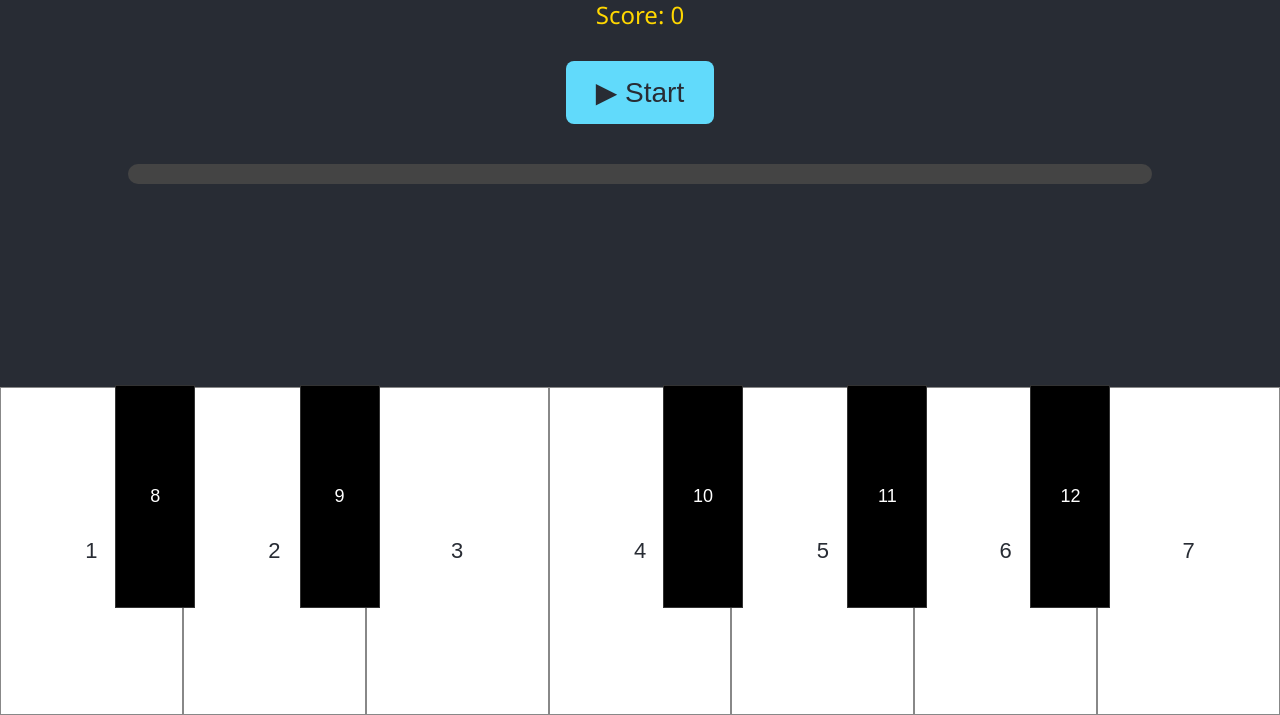
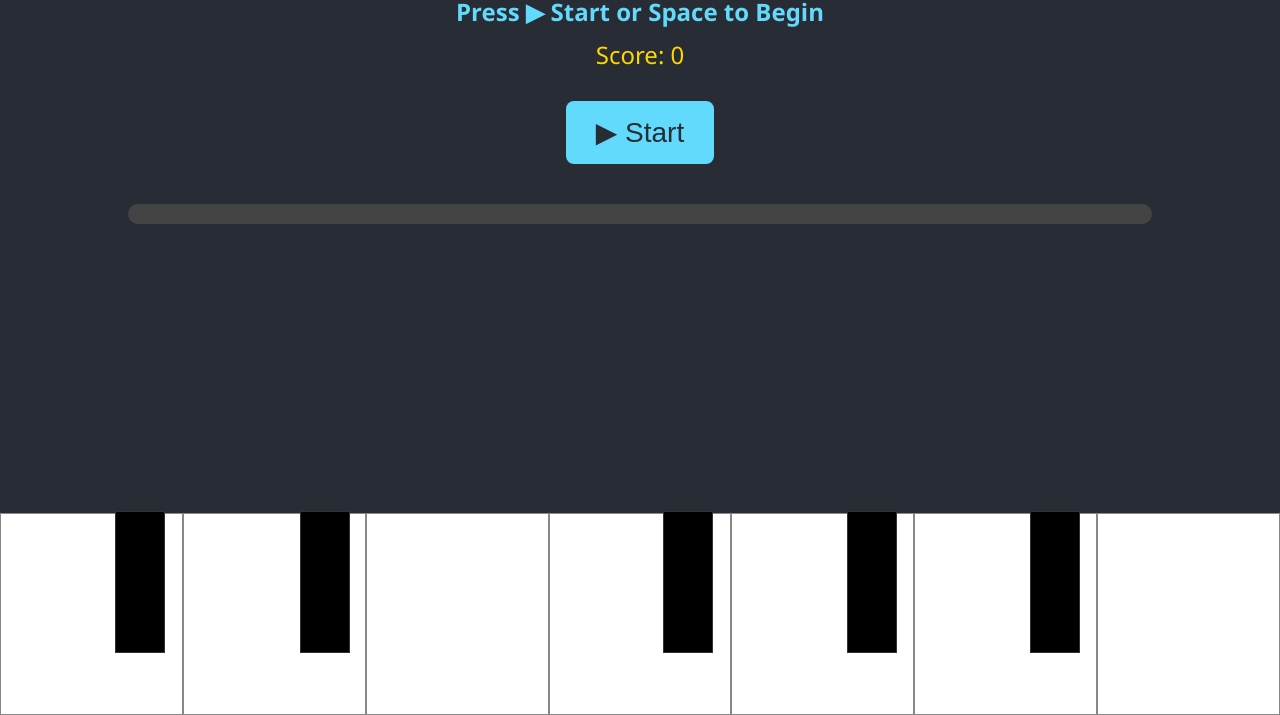
Before and after one commit to spaketty2/COF, a plain HTML site: page index.html in a window 1280 px wide. Shown: the part 85-800 px from the top of the page. Drawn offline with Linux system fonts and the light colour scheme.

Commit message:
Add files via upload

```diff
--- a/index.html
+++ b/index.html
@@ -13,10 +13,12 @@
       padding: 0;
       user-select: none;
       overflow-x: hidden;
+      min-width: 360px;
+      min-height: 640px;
     }
     h1 {
       color: #61DAFB;
-      font-size: 32px;
+      font-size: 24px;
       margin: 30px 0 10px;
     }
     .label {
@@ -79,7 +81,7 @@
       border: 0.5px solid #888;
       font-size: 22px;
       flex: 1 1 0;
-      padding: 150px 0;
+      padding: 100px 0;
       border-radius: 0;
       cursor: pointer;
       margin: 0;
@@ -94,28 +96,57 @@
       color: #FFFFFF;
       border: 0.5px solid #333;
       font-size: 18px;
-            padding: 100px 0;
+      padding: 70px 0;
       border-radius: 0;
       cursor: pointer;
       z-index: 1000;
-            width: 80px;
+      width: 50px;
     }
     .note-btn2:active {
       background-color: #444;
     }
 
     /* ตำแหน่งปุ่มลอย */
-    #btnCsharp { left: 9%; bottom: 87px; }
-    #btnEb     { left: 23.4%; bottom: 87px; }
-    #btnFsharp { left: 51.8%; bottom: 87px; }
-    #btnGsharp { left: 66.2%; bottom: 87px; }
-    #btnBb     { left: 80.5%; bottom: 87px; }
+    #btnCsharp { left: 9%; bottom: 42px; }
+    #btnEb     { left: 23.4%; bottom: 42px; }
+    #btnFsharp { left: 51.8%; bottom: 42px; }
+    #btnGsharp { left: 66.2%; bottom: 42px; }
+    #btnBb     { left: 80.5%; bottom: 42px; }
+
+    @media (max-width: 360px) {
+      h1 {
+        font-size: 22px;
+      }
+      .label {
+        font-size: 20px;
+      }
+      .feedback {
+        font-size: 20px;
+      }
+      button {
+        font-size: 24px;
+        padding: 12px 20px;
+      }
+      .note-btn {
+        font-size: 20px;
+        padding: 80px 0;
+      }
+      .note-btn2 {
+        font-size: 16px;
+        padding: 60px 0;
+        width: 45px;
+      }
+      .timer {
+        font-size: 18px;
+      }
+    }
 
   </style>
   <meta name="viewport" content="width=device-width, initial-scale=1.0, maximum-scale=1.0, user-scalable=no"/>
 </head>
 <body oncontextmenu="return false;">
 
+<div style="height:50px"></div>
 <h1 id="question">Press ▶ Start or Space to Begin</h1>
 <div class="feedback" id="feedback"></div>
 <div class="label score" id="score">Score: 0</div>
@@ -124,21 +155,21 @@
 <div class="progress"><div class="progress-bar" id="progressBar"></div></div>
 
 <div class="note-buttons">
-  <button class="note-btn" onclick="manualAnswer('C')">1</button>
-  <button class="note-btn" onclick="manualAnswer('D')">2</button>
-  <button class="note-btn" onclick="manualAnswer('E')">3</button>
-  <button class="note-btn" onclick="manualAnswer('F')">4</button>
-  <button class="note-btn" onclick="manualAnswer('G')">5</button>
-  <button class="note-btn" onclick="manualAnswer('A')">6</button>
-  <button class="note-btn" onclick="manualAnswer('B')">7</button>
+  <button class="note-btn" onclick="manualAnswer('C')"></button>
+  <button class="note-btn" onclick="manualAnswer('D')"></button>
+  <button class="note-btn" onclick="manualAnswer('E')"></button>
+  <button class="note-btn" onclick="manualAnswer('F')"></button>
+  <button class="note-btn" onclick="manualAnswer('G')"></button>
+  <button class="note-btn" onclick="manualAnswer('A')"></button>
+  <button class="note-btn" onclick="manualAnswer('B')"></button>
 </div>
 
 <!-- ปุ่มโน้ตดำ -->
-<button id="btnCsharp" class="note-btn2" onclick="manualAnswer('C#')">8</button>
-<button id="btnEb" class="note-btn2" onclick="manualAnswer('Eb')">9</button>
-<button id="btnFsharp" class="note-btn2" onclick="manualAnswer('F#')">10</button>
-<button id="btnGsharp" class="note-btn2" onclick="manualAnswer('G#')">11</button>
-<button id="btnBb" class="note-btn2" onclick="manualAnswer('Bb')">12</button>
+<button id="btnCsharp" class="note-btn2" onclick="manualAnswer('C#')"></button>
+<button id="btnEb" class="note-btn2" onclick="manualAnswer('Eb')"></button>
+<button id="btnFsharp" class="note-btn2" onclick="manualAnswer('F#')"></button>
+<button id="btnGsharp" class="note-btn2" onclick="manualAnswer('G#')"></button>
+<button id="btnBb" class="note-btn2" onclick="manualAnswer('Bb')"></button>
 
 <script>
 const keyToNote = {
```
